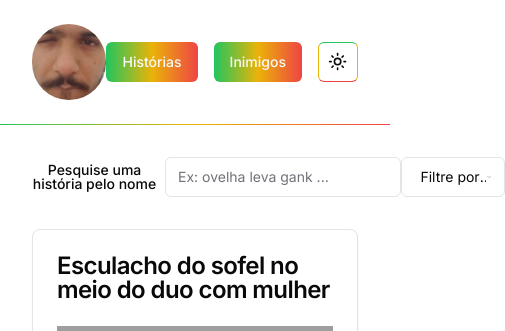
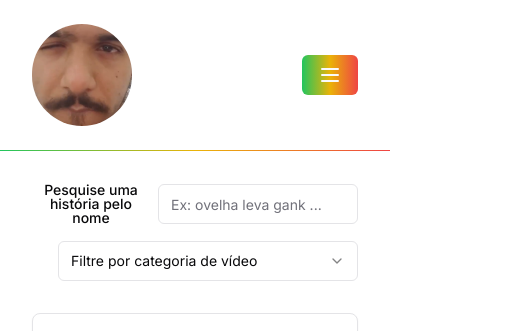
Before and after one commit to MatheusVBLima/ovelhera, a Next.js app: page /historias in a window 390 px wide. Shown: the top 331 px of the page, 505 px wide, since content can reach past the window. Built offline with nearby package versions, Linux system fonts and the light colour scheme; grey boxes are pictures that could not be loaded.

Commit message:
add: mobile nav

```diff
--- a/src/app/historias/page.tsx
+++ b/src/app/historias/page.tsx
@@ -35,13 +35,13 @@ export default function Historias() {
 
   return (
     <div className="container mt-8">
-      <div className="flex text-center justify-between items-center">
+      <div className="flex flex-col items-end gap-4 md:flex-row text-center justify-between md:items-center">
         <div className="flex text-center items-center gap-2">
           <Label htmlFor="input">Pesquise uma história pelo nome</Label>
           <Input
             placeholder="Ex: ovelha leva gank ... "
             id="input"
-            className="w-[300px]"
+            className="w-[200px] md:w-[300px]"
             value={searchTerm}
             onChange={(e) => setSearchTerm(e.target.value)}
           />
--- a/src/components/Header.tsx
+++ b/src/components/Header.tsx
@@ -4,6 +4,8 @@ import { ThemeSwitcher } from "./ThemeSwitcher";
 import Link from "next/link";
 import Image from "next/image";
 import { Separator } from "./ui/separator";
+import WebNav from "./WebNav";
+import MobileNav from "./MobileNav";
 
 export function Header() {
   return (
@@ -20,21 +22,8 @@ export function Header() {
             />
           </Link>
         </span>
-        <nav className="flex items-center gap-4">
-          <Button
-            className="bg-gradient-to-r from-green-500 via-yellow-500 to-red-500 hover:animate-bounce"
-            asChild
-          >
-            <Link href={"/historias"}>Histórias</Link>
-          </Button>
-          <Button
-            className="bg-gradient-to-r from-green-500 via-yellow-500 to-red-500   hover:animate-bounce"
-            asChild
-          >
-            <Link href={"/inimigos"}>Inimigos</Link>
-          </Button>
-          <ThemeSwitcher />
-        </nav>
+        <WebNav />
+        <MobileNav />
       </header>
       <Separator className="bg-gradient-to-r from-green-500 via-yellow-500 to-red-500 " />
     </div>
--- /dev/null
+++ b/src/components/MobileNav.tsx
@@ -0,0 +1,51 @@
+import React from "react";
+import {
+  DropdownMenu,
+  DropdownMenuContent,
+  DropdownMenuItem,
+  DropdownMenuLabel,
+  DropdownMenuSeparator,
+  DropdownMenuTrigger,
+} from "./ui/dropdown-menu";
+import Link from "next/link";
+import { ThemeSwitcher } from "./ThemeSwitcher";
+import { Button } from "./ui/button";
+import { Menu } from "lucide-react";
+
+export default function MobileNav() {
+  return (
+    <nav className="xl:hidden">
+      <DropdownMenu>
+        <DropdownMenuTrigger asChild>
+          <Button className="bg-gradient-to-r from-green-500 via-yellow-500 to-red-500 ">
+            <Menu />
+          </Button>
+        </DropdownMenuTrigger>
+        <DropdownMenuContent className="w-56">
+          <DropdownMenuLabel>Menu</DropdownMenuLabel>
+          <DropdownMenuSeparator />
+          <DropdownMenuItem>
+            <Button
+              className="bg-gradient-to-r from-green-500 via-yellow-500 to-red-500 "
+              asChild
+            >
+              <Link href={"/historias"}>Histórias</Link>
+            </Button>
+          </DropdownMenuItem>
+          <DropdownMenuItem>
+            <Button
+              className="bg-gradient-to-r from-green-500 via-yellow-500 to-red-500   "
+              asChild
+            >
+              <Link href={"/inimigos"}>Inimigos</Link>
+            </Button>
+          </DropdownMenuItem>
+          <DropdownMenuSeparator />
+          <DropdownMenuItem>
+            <ThemeSwitcher />
+          </DropdownMenuItem>
+        </DropdownMenuContent>
+      </DropdownMenu>
+    </nav>
+  );
+}
--- /dev/null
+++ b/src/components/WebNav.tsx
@@ -0,0 +1,24 @@
+import React from "react";
+import { Button } from "./ui/button";
+import Link from "next/link";
+import { ThemeSwitcher } from "./ThemeSwitcher";
+
+export default function WebNav() {
+  return (
+    <nav className="hidden xl:flex items-center gap-4">
+      <Button
+        className="bg-gradient-to-r from-green-500 via-yellow-500 to-red-500 hover:animate-bounce"
+        asChild
+      >
+        <Link href={"/historias"}>Histórias</Link>
+      </Button>
+      <Button
+        className="bg-gradient-to-r from-green-500 via-yellow-500 to-red-500   hover:animate-bounce"
+        asChild
+      >
+        <Link href={"/inimigos"}>Inimigos</Link>
+      </Button>
+      <ThemeSwitcher />
+    </nav>
+  );
+}
```
